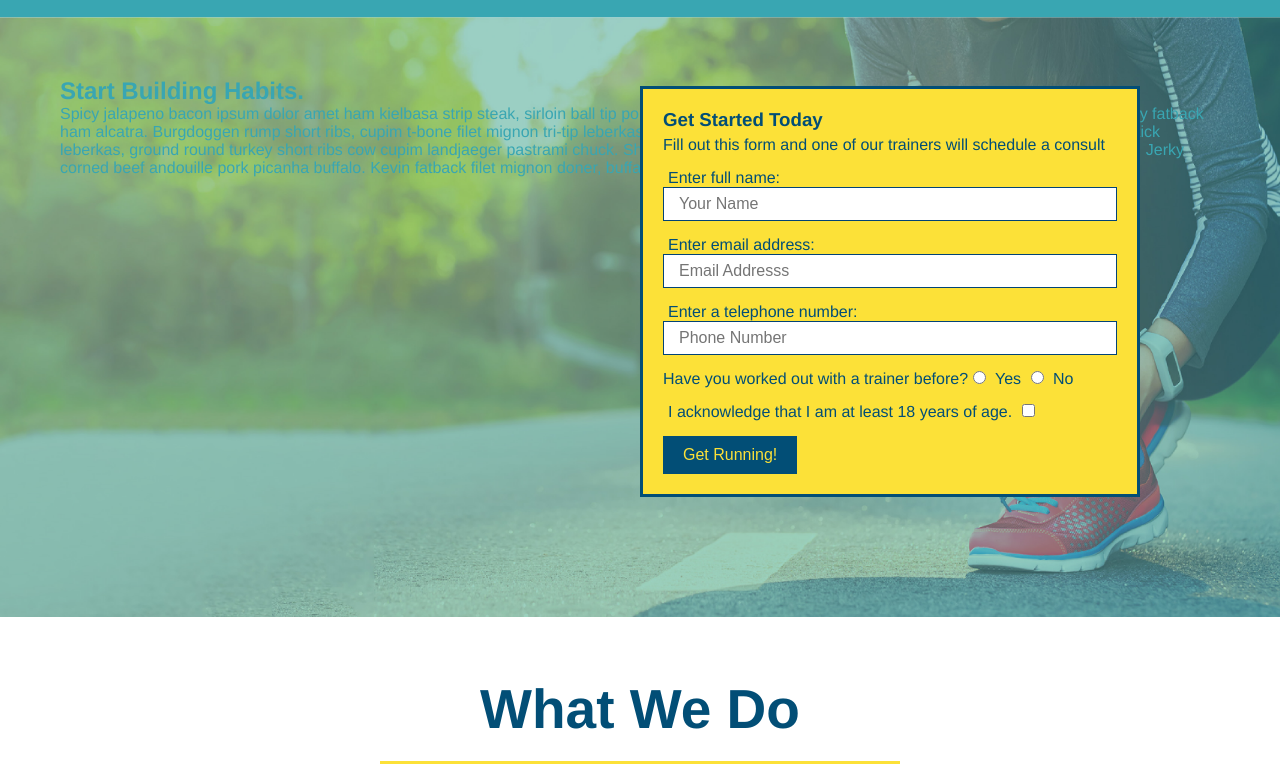
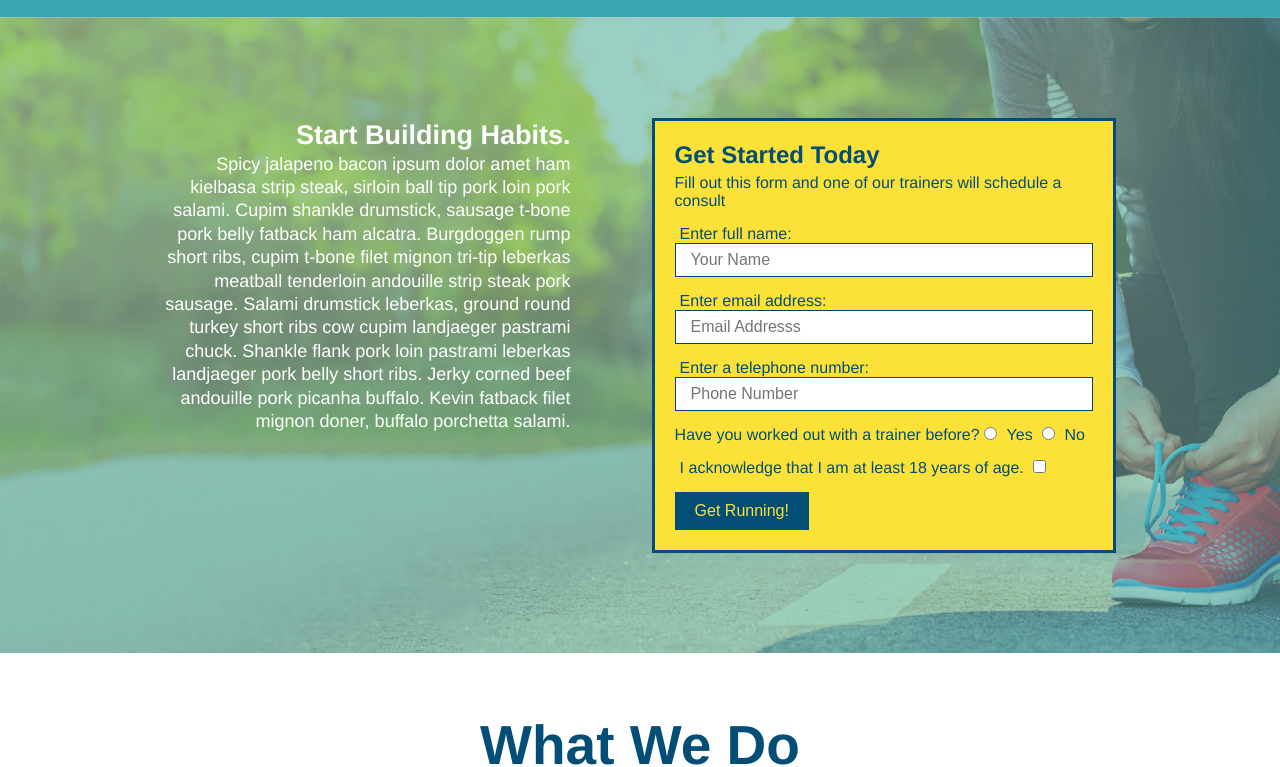
Before and after one commit to klynn726/run-buddy, a plain HTML site: page index.html in a window 1280 px wide. Shown: the part 65-832 px from the top of the page. Drawn offline with Linux system fonts and the light colour scheme.

Commit message:
add flexbox hero

```diff
--- a/assets/css/style.css
+++ b/assets/css/style.css
@@ -52,10 +52,25 @@ body {
 /* Hero Style Start*/
 .hero {
     background-image: url("../images/hero-bg.jpg");
-    height: 600px;
     background-size: cover;
-    background-position: center;
-    position: relative;
+    display: flex;
+    justify-content: center;
+    flex-wrap: wrap;
+}
+
+.hero-cta {
+    width: 35%;
+    text-align: right;
+    margin: 3.5%;
+    color: #fff;
+    font-size: 18px;
+    line-height: 1.3;
+}
+
+.hero-cta h2 {
+    font-style: italic;
+    font-size: 55px;
+    color: #fce138;
 }
 
 .hero-form button {
@@ -71,16 +86,14 @@ body {
     color: #024e76;
     background-color: #fce138;
     padding: 20px;
-    width: 500px;
     border-style: solid;
     border-width: 3px;
     border-color: #024e76;
-    position: absolute;
-    bottom: 120px;
-    right: 140px;
+    width: 40%;
+    margin: 3.5%;
 }
 
-hero-form h3 {
+.hero-form h3 {
     margin: 0px;
     font-size: 24px;
 }
@@ -254,22 +267,22 @@ Section {
 
 /* apply styles to <footer> */
 footer {
+    display: flex;
+    flex-wrap: wrap;
+    justify-content: space-between;
     background: #fce138;
     width: 100%;
     padding: 40px 35px;
 }
 
 footer h2 {
-    display: inline;
     color: #024e76;
     font-size: 30px;
     margin: 0;
 }
 
 footer div {
-    float: right;
     line-height: 1.5;
-    text-align: right;
 }
 
 footer a {
```
